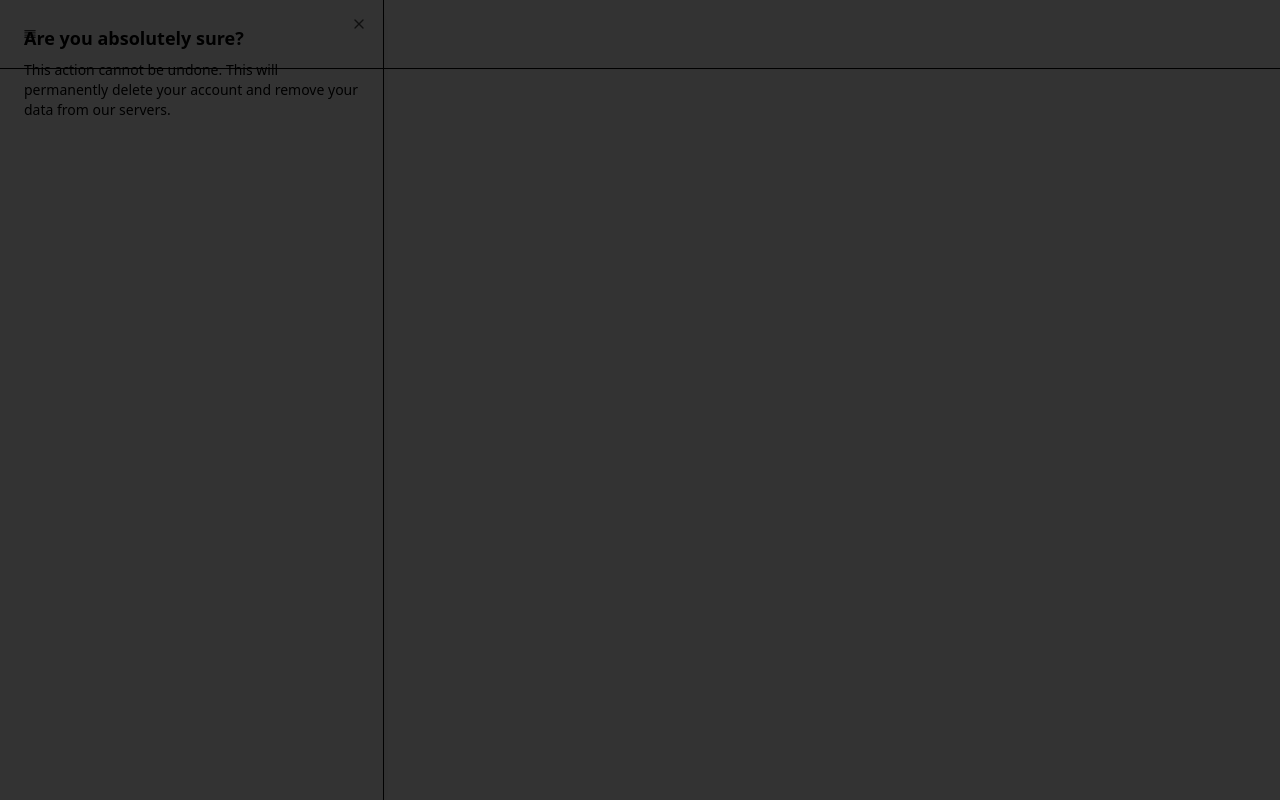
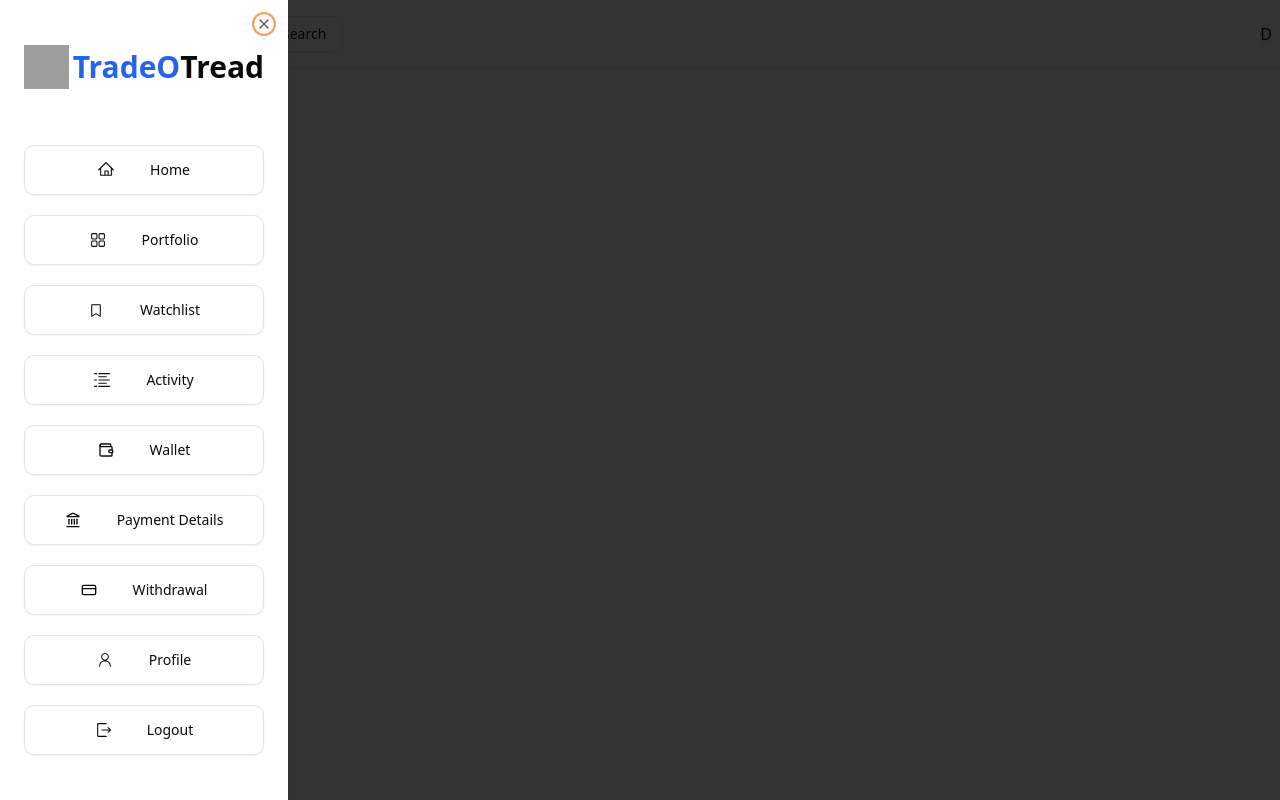
Before and after one commit to dharan-sdc/TradeO-frontend, a React (Vite) app: page / in a window 1280 px wide. Both pictures are taken after a click on the button 30 px from the left and 34 px from the top of the page. Built offline with nearby package versions, Linux system fonts and the light colour scheme; grey boxes are pictures that could not be loaded.

Commit message:
Navbar & Sidebar

```diff
--- a/package.json
+++ b/package.json
@@ -11,6 +11,7 @@
   },
   "dependencies": {
     "@headlessui/react": "^2.2.0",
+    "@radix-ui/react-avatar": "^1.1.3",
     "@radix-ui/react-icons": "^1.3.2",
     "@radix-ui/themes": "^3.2.0",
     "class-variance-authority": "^0.7.1",
--- /dev/null
+++ b/src/components/ui/avatar.jsx
@@ -0,0 +1,33 @@
+import * as React from "react"
+import * as AvatarPrimitive from "@radix-ui/react-avatar"
+
+import { cn } from "@/lib/utils"
+
+const Avatar = React.forwardRef(({ className, ...props }, ref) => (
+  <AvatarPrimitive.Root
+    ref={ref}
+    className={cn("relative flex h-10 w-10 shrink-0 overflow-hidden rounded-full", className)}
+    {...props} />
+))
+Avatar.displayName = AvatarPrimitive.Root.displayName
+
+const AvatarImage = React.forwardRef(({ className, ...props }, ref) => (
+  <AvatarPrimitive.Image
+    ref={ref}
+    className={cn("aspect-square h-full w-full", className)}
+    {...props} />
+))
+AvatarImage.displayName = AvatarPrimitive.Image.displayName
+
+const AvatarFallback = React.forwardRef(({ className, ...props }, ref) => (
+  <AvatarPrimitive.Fallback
+    ref={ref}
+    className={cn(
+      "flex h-full w-full items-center justify-center rounded-full bg-muted",
+      className
+    )}
+    {...props} />
+))
+AvatarFallback.displayName = AvatarPrimitive.Fallback.displayName
+
+export { Avatar, AvatarImage, AvatarFallback }
--- a/src/index.css
+++ b/src/index.css
@@ -6,7 +6,62 @@
 
 
 
-@layer base {}
+@layer base {
+  :root {
+    --background: 0 0% 100%;
+    --foreground: 20 14.3% 4.1%;
+    --card: 0 0% 100%;
+    --card-foreground: 20 14.3% 4.1%;
+    --popover: 0 0% 100%;
+    --popover-foreground: 20 14.3% 4.1%;
+    --primary: 24.6 95% 53.1%;
+    --primary-foreground: 60 9.1% 97.8%;
+    --secondary: 60 4.8% 95.9%;
+    --secondary-foreground: 24 9.8% 10%;
+    --muted: 60 4.8% 95.9%;
+    --muted-foreground: 25 5.3% 44.7%;
+    --accent: 60 4.8% 95.9%;
+    --accent-foreground: 24 9.8% 10%;
+    --destructive: 0 84.2% 60.2%;
+    --destructive-foreground: 60 9.1% 97.8%;
+    --border: 20 5.9% 90%;
+    --input: 20 5.9% 90%;
+    --ring: 24.6 95% 53.1%;
+    --radius: 0.75rem;
+    --chart-1: 12 76% 61%;
+    --chart-2: 173 58% 39%;
+    --chart-3: 197 37% 24%;
+    --chart-4: 43 74% 66%;
+    --chart-5: 27 87% 67%;
+  }
+
+  .dark {
+    --background: 20 14.3% 4.1%;
+    --foreground: 60 9.1% 97.8%;
+    --card: 20 14.3% 4.1%;
+    --card-foreground: 60 9.1% 97.8%;
+    --popover: 20 14.3% 4.1%;
+    --popover-foreground: 60 9.1% 97.8%;
+    --primary: 20.5 90.2% 48.2%;
+    --primary-foreground: 60 9.1% 97.8%;
+    --secondary: 12 6.5% 15.1%;
+    --secondary-foreground: 60 9.1% 97.8%;
+    --muted: 12 6.5% 15.1%;
+    --muted-foreground: 24 5.4% 63.9%;
+    --accent: 12 6.5% 15.1%;
+    --accent-foreground: 60 9.1% 97.8%;
+    --destructive: 0 72.2% 50.6%;
+    --destructive-foreground: 60 9.1% 97.8%;
+    --border: 12 6.5% 15.1%;
+    --input: 12 6.5% 15.1%;
+    --ring: 20.5 90.2% 48.2%;
+    --chart-1: 220 70% 50%;
+    --chart-2: 160 60% 45%;
+    --chart-3: 30 80% 55%;
+    --chart-4: 280 65% 60%;
+    --chart-5: 340 75% 55%;
+  }
+}
 
 
 
@@ -14,6 +69,7 @@
   * {
     @apply border-border outline-ring/50;
   }
+
   body {
     @apply bg-background text-foreground;
   }
--- a/src/page/Navbar/Navbar.jsx
+++ b/src/page/Navbar/Navbar.jsx
@@ -1,7 +1,10 @@
+import { AvatarFallback, AvatarImage } from '@/components/ui/avatar'
 import { Button } from '@/components/ui/button'
 import { Sheet, SheetContent, SheetDescription, SheetHeader, SheetTitle, SheetTrigger } from '@/components/ui/sheet'
-import { DragHandleHorizontalIcon } from '@radix-ui/react-icons'
+import { Avatar } from '@radix-ui/react-avatar'
+import { DragHandleHorizontalIcon, MagnifyingGlassIcon } from '@radix-ui/react-icons'
 import React from 'react'
+import Sidebar from './Sidebar'
 
 const navbar = () => {
   return (
@@ -13,17 +16,43 @@ const navbar = () => {
               <DragHandleHorizontalIcon className='h-7 w-7' />
             </Button>
           </SheetTrigger>
-          <SheetContent side="left">
+          <SheetContent className="w-72 border-r-0 flex flex-col justify-center" side="left">
             <SheetHeader>
-              <SheetTitle>Are you absolutely sure?</SheetTitle>
-              <SheetDescription>
-                This action cannot be undone. This will permanently delete your account
-                and remove your data from our servers.
-              </SheetDescription>
+              <SheetTitle>
+                <div className='text-3xl flex justify-center items-center gap-1'>
+                  <Avatar>
+                    <AvatarImage src="https://static.vecteezy.com/system/resources/previews/021/016/948/original/trading-icon-trading-graphic-symbol-trade-logo-design-trade-mark-logo-vector.jpg" />
+
+                  </Avatar>
+                  <div>
+                    <span className='font-bold text-blue-600'>TradeO</span>
+                    <span>Tread</span>
+                  </div>
+
+                </div>
+              </SheetTitle>
+
             </SheetHeader>
+            <Sidebar />
+
           </SheetContent>
         </Sheet>
-
+        <p className='text-sm lg:text-base cursor-pointer'>
+          TradeO Treading
+        </p>
+        <div className='p-0 ml-9'>
+          <Button variant="outline" className="flex items-center gap-3">
+            <MagnifyingGlassIcon />
+            <span>Search</span>
+          </Button>
+        </div>
+      </div>
+      <div>
+        <Avatar>
+          <AvatarFallback>
+            D
+          </AvatarFallback>
+        </Avatar>
       </div>
 
     </div>
--- /dev/null
+++ b/src/page/Navbar/Sidebar.jsx
@@ -0,0 +1,89 @@
+import { Button } from '@/components/ui/button'
+import { SheetClose } from '@/components/ui/sheet'
+import { ActivityLogIcon, BookmarkIcon, DashboardIcon, ExitIcon, HomeIcon, PersonIcon } from '@radix-ui/react-icons'
+import { CreditCardIcon, LandmarkIcon, WalletIcon } from 'lucide-react'
+import React from 'react'
+
+const menu = [
+  { name: "Home", path: "/", icon: <HomeIcon className='h-6 w-6' /> },
+  {
+    name: "Portfolio",
+    path: "/portfolio",
+    icon: <DashboardIcon className='h-6 w-6' />
+  },
+  {
+    name: "Watchlist",
+    path: "/watchlist",
+    icon: <BookmarkIcon className='h-6 w-6' />
+  },
+  {
+    name: "Activity",
+    path: "/actvity",
+    icon: <ActivityLogIcon className='h-6 w-6' />
+  },
+  {
+    name: "Wallet",
+    path: "/wallet",
+    icon: <WalletIcon />
+  },
+  {
+    name: "Payment Details",
+    path: "/payment-details",
+    icon: <LandmarkIcon className='h-6 w-6' />
+  },
+  {
+    name: "Withdrawal",
+    path: "/withdrawal",
+    icon: <CreditCardIcon className='h-6 w-6' />
+  },
+  {
+    name: "Profile",
+    path: "/profile",
+    icon: <PersonIcon className='h-6 w-6' />
+  },
+  {
+    name: "Logout",
+    path: "/",
+    icon: <ExitIcon className='h-6 w-6' />
+  },
+]
+
+const Sidebar = () => {
+  return (
+    <div className='mt-10 space-y-5'>
+      {menu.map((item) => (
+        <div key={item.name}>
+          <SheetClose className='w-full'>
+            <Button
+              variant="outline"
+              className="flex items-center gap-5 py-6 w-full"
+
+            >
+              <span className='w-8'>{item.icon}</span>
+              <p>{item.name}</p>
+            </Button>
+          </SheetClose>
+        </div>
+
+      ))}
+
+
+      {/* <div>
+        <SheetClose className='w-full'>
+          <Button variant="outline" className="flex items-center gap-5 py-6 w-full">
+            <span className='w-8'>
+              <HomeIcon />
+            </span>
+            <p>Home</p>
+
+          </Button>
+
+        </SheetClose>
+
+      </div> */}
+
+    </div>
+  )
+}
+
+export default Sidebar
```
Also changed, not shown: 1 other file (tests, documents, lock files or other folders).
